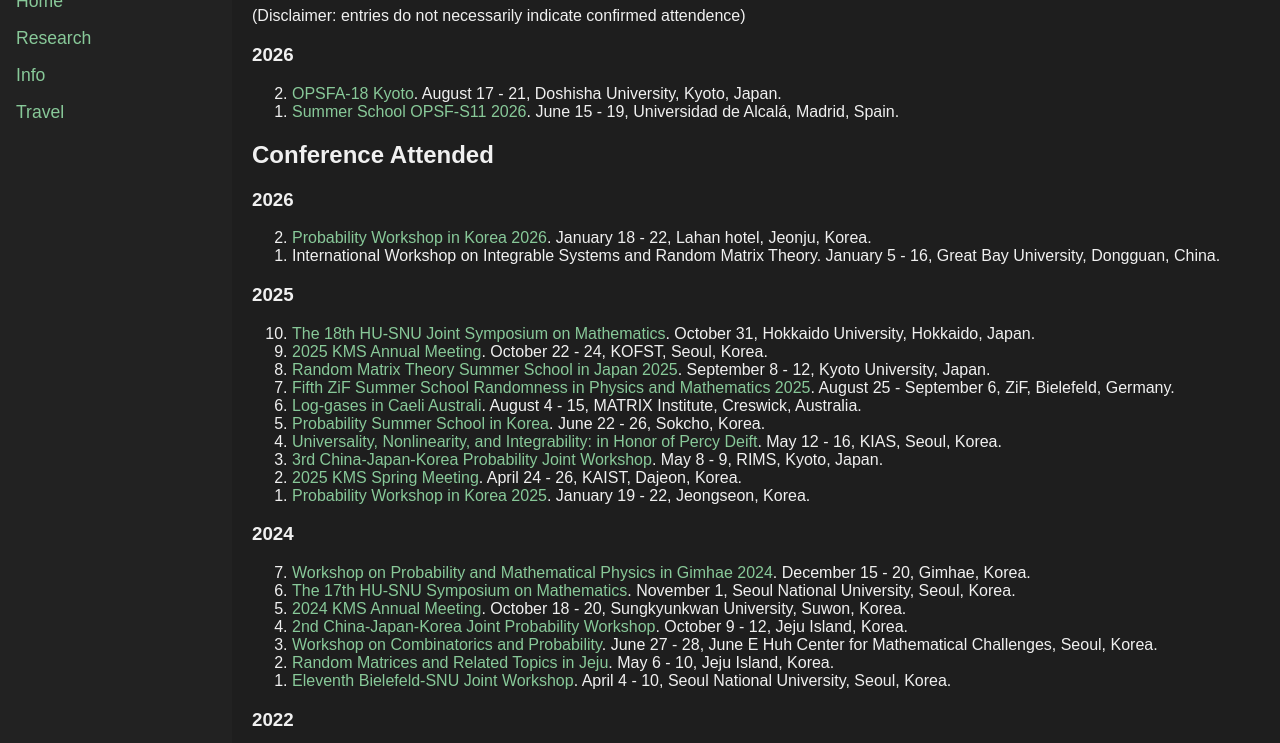
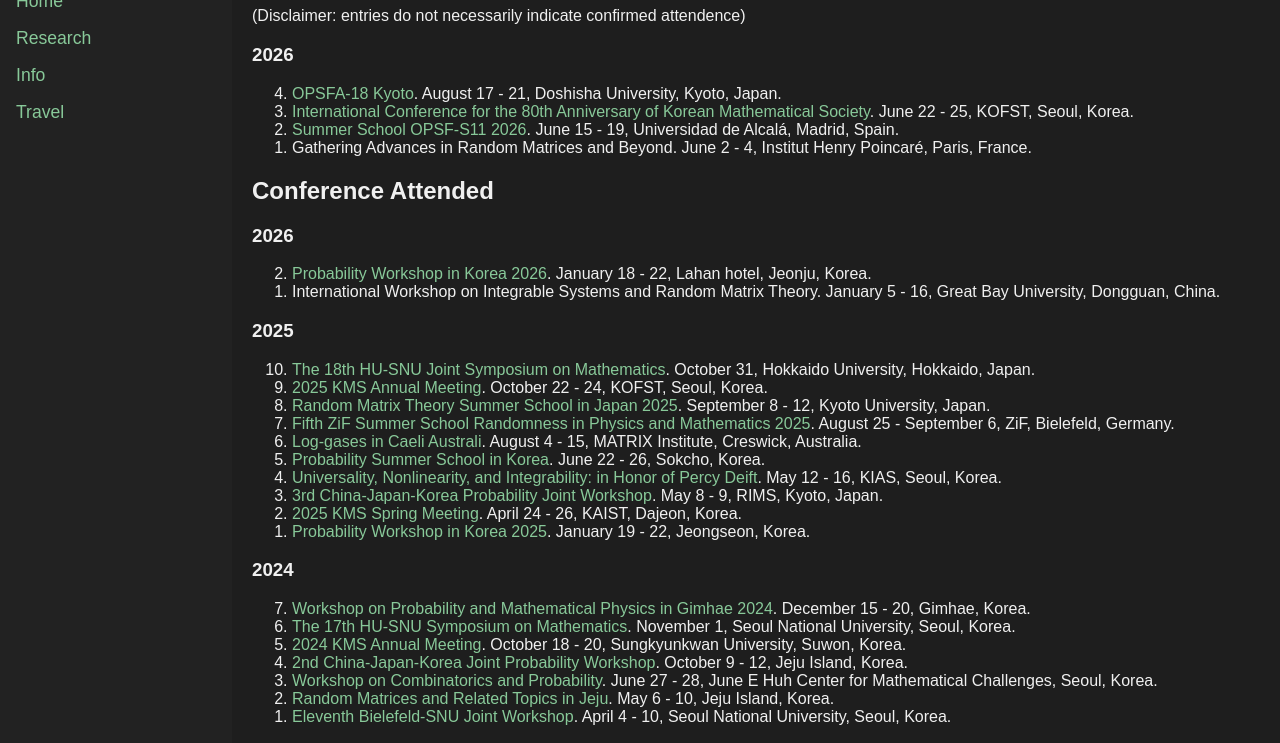
Before and after one commit to y-gJung/y-gJung.github.io, a Jekyll site: the page built from travel.md, in a window 1280 px wide and 900 px high, scrolled down 460 px, cut to the strip 157-900 px from the top of the window. Built offline with Jekyll 4.4.1, drawn with Linux system fonts in a browser that asks for light colours.

Commit message:
Update travel.md

```diff
--- a/travel.md
+++ b/travel.md
@@ -17,7 +17,13 @@
     <a href="https://opsfa18.com/">OPSFA-18 Kyoto</a>. August 17 - 21, Doshisha University, Kyoto, Japan.
   </li>
   <li>
+    <a href="https://www.kms.or.kr/conference/meeting/index.html?period=91">International Conference for the 80th Anniversary of Korean Mathematical Society</a>. June 22 - 25, KOFST, Seoul, Korea.
+  </li>
+  <li>
     <a href="https://opsfa2026.web.uah.es/">Summer School OPSF-S11 2026</a>. June 15 - 19, Universidad de Alcalá, Madrid, Spain.
+  </li>
+  <li>
+    Gathering Advances in Random Matrices and Beyond. June 2 - 4, Institut Henry Poincaré, Paris, France.
   </li>
 </ol>
 
```
